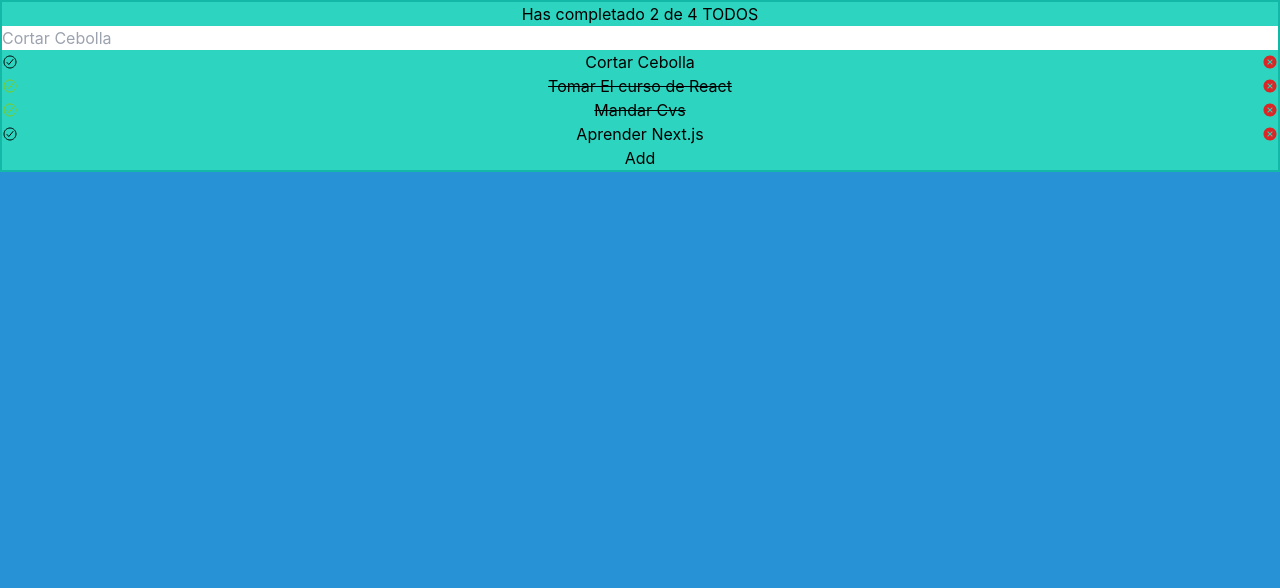
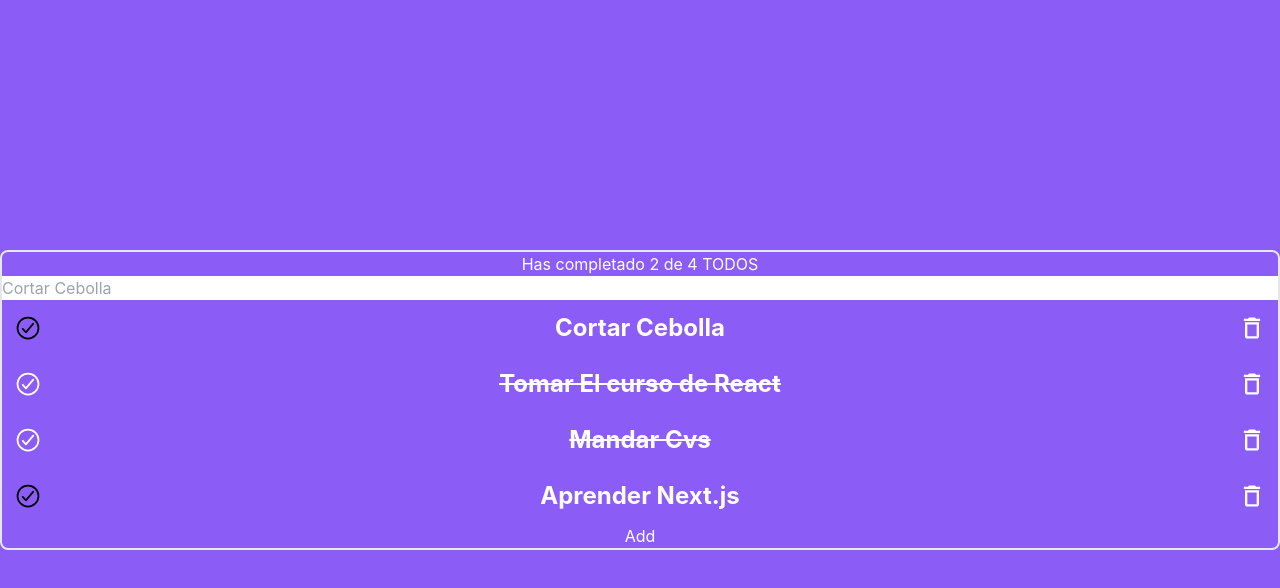
Before and after one commit to platzi/curso-react-intro, a React (Create React App) app: page / in a window 1280 px wide. Shown: the top 588 px of the page. Built offline with nearby package versions, Linux system fonts and the light colour scheme.

Commit message:
improved styles and icons

```diff
--- a/src/App.js
+++ b/src/App.js
@@ -49,9 +49,10 @@ function App() {
   }
 
   return (
-<div className='flex justify-center'>
+<div className='flex bg-violet-500 h-screen justify-center items-center'>
   <>
-    <div className='container flex flex-col justify-center border-2 border-teal-500 bg-teal-400'>
+    <div className='container flex flex-col justify-center
+    border-2 rounded-lg bg-violet-500	'>
 
       <TodoCounter completed={CompletedTodos} total= {totalTodos} />
       <TodoSearch
--- a/src/CreateTodoButton.js
+++ b/src/CreateTodoButton.js
@@ -1,6 +1,6 @@
 function CreateTodoButton(){
     return(
-      <button className="cursor-pointer"
+      <button className=" text-white cursor-pointer"
       onClick={
         (event)=>{
         console.log('click')
--- a/src/TodoCounter.js
+++ b/src/TodoCounter.js
@@ -3,7 +3,7 @@ function TodoCounter({total, completed}){
     return(
 
       <>
-      <h1 className={`${total > 0 && "grow text-center"}`}>
+      <h1 className={`${total > 0 && "grow text-white text-center"}`}>
         Has completado {completed} de {total} TODOS
       </h1>
 
--- a/src/TodoItem.js
+++ b/src/TodoItem.js
@@ -1,19 +1,19 @@
 import { IoCheckmarkCircleOutline } from "react-icons/io5";
-import { IoCloseCircleSharp } from "react-icons/io5";
+import { MdDeleteOutline } from "react-icons/md";
 
 function TodoItem(props){
     return(
-      <li className="flex items-center">
+      <li className="flex items-center p-3">
         <IoCheckmarkCircleOutline
          onClick={props.onComplete}
-         className={`cursor-pointer font-bold ${props.completed && "text-lime-500" }`}
+         className={`cursor-pointer h-7 w-7 ${props.completed && "text-white" }`}
          />
 
-        <p className={`grow text-center ${props.completed && "line-through"}`}>{props.text}</p>
+        <p className={`grow text-center text-2xl font-bold text-white ${props.completed && "line-through"}`}>{props.text}</p>
 
-        <IoCloseCircleSharp
+        <MdDeleteOutline
         onClick={props.onDelete}
-        className={`cursor-pointer font-bold text-red-600`}
+        className={`cursor-pointer h-7 w-7 text-white`}
         />
 
       </li>
--- a/src/index.css
+++ b/src/index.css
@@ -9,7 +9,7 @@ body {
     sans-serif;
   -webkit-font-smoothing: antialiased;
   -moz-osx-font-smoothing: grayscale;
-  background-color: #2892D7;
+  background-color: #CBDFBD;
 }
 
 code {
```
